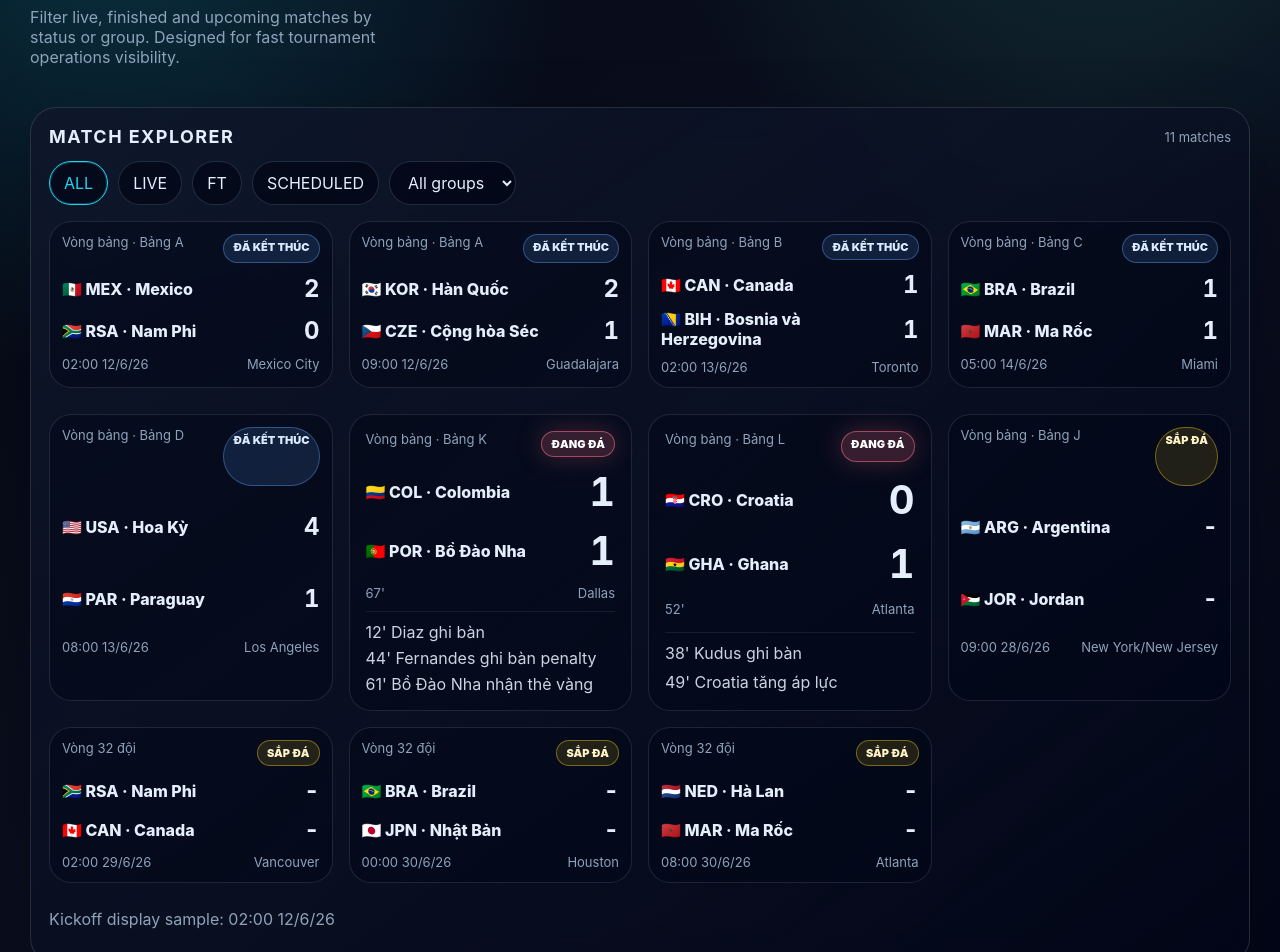
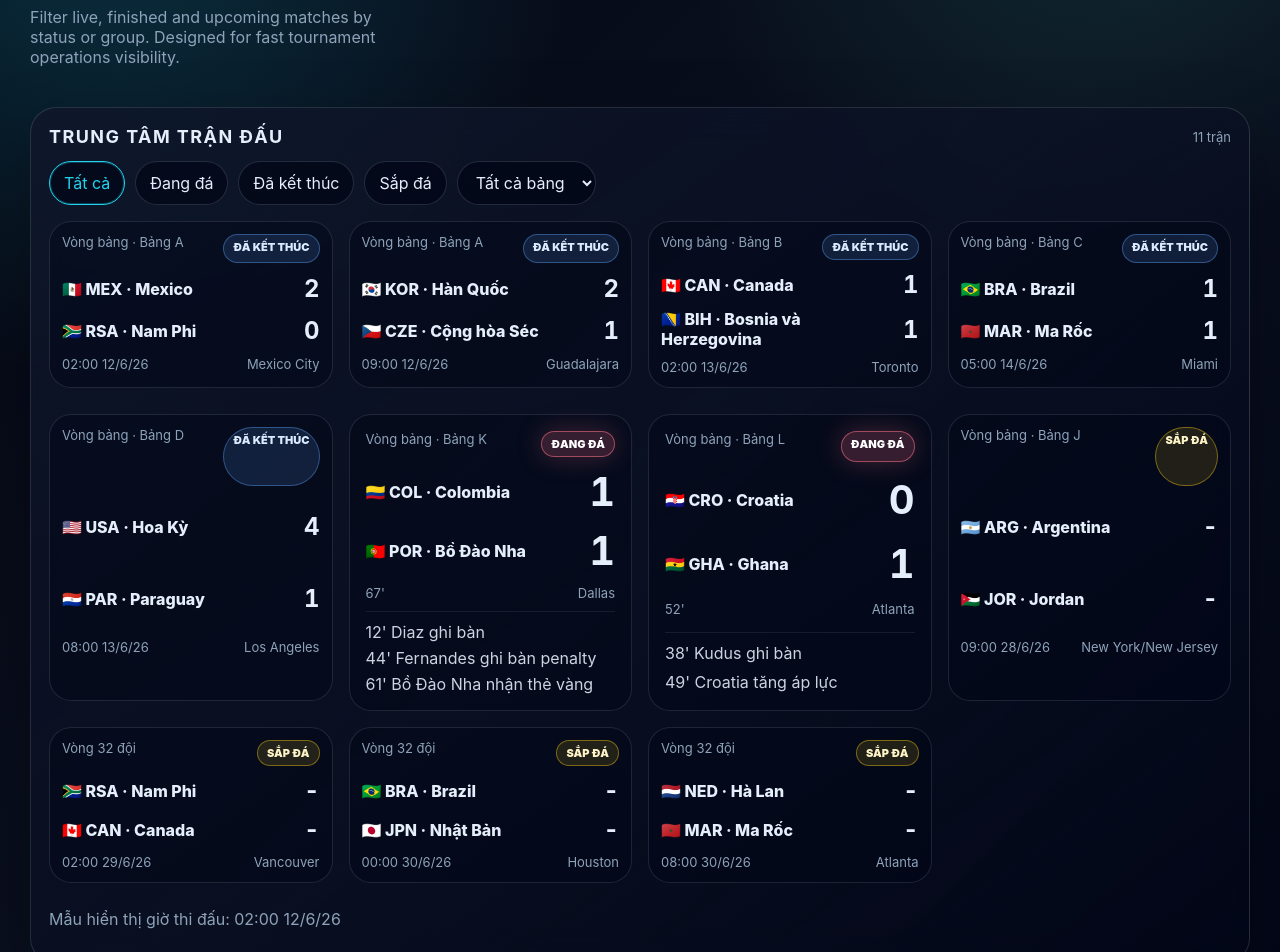
Before and after one commit to hydakyo/wc2026, a Next.js app: page /matches in a window 1280 px wide. Shown: the part 200-1152 px from the top of the page. Built offline with nearby package versions, Linux system fonts and the light colour scheme.

Commit message:
i18n: translate match explorer

```diff
--- a/components/MatchExplorer.tsx
+++ b/components/MatchExplorer.tsx
@@ -1,8 +1,10 @@
 'use client';
 
 import { useMemo, useState } from 'react';
-import { formatKickoff, groups, matches } from '@/lib/worldcup-data';
+import { formatKickoff, groups, matches, statusLabel } from '@/lib/worldcup-data';
 import { MatchCard } from './Cards';
+
+const statusFilters = ['ALL', 'LIVE', 'FT', 'SCHEDULED'];
 
 export function MatchExplorer() {
   const [status, setStatus] = useState('ALL');
@@ -10,13 +12,13 @@ export function MatchExplorer() {
   const filtered = useMemo(() => matches.filter((match) => (status === 'ALL' || match.status === status) && (group === 'ALL' || match.group === group)), [status, group]);
   return (
     <section className="card">
-      <div className="section-title"><h2>Match Explorer</h2><span>{filtered.length} matches</span></div>
+      <div className="section-title"><h2>{'Trung t\u00e2m tr\u1eadn \u0111\u1ea5u'}</h2><span>{filtered.length} {'tr\u1eadn'}</span></div>
       <div className="filters">
-        {['ALL', 'LIVE', 'FT', 'SCHEDULED'].map((item) => <button className={status === item ? 'active' : ''} key={item} onClick={() => setStatus(item)}>{item}</button>)}
-        <select value={group} onChange={(event) => setGroup(event.target.value)}><option value="ALL">All groups</option>{groups.map((g) => <option key={g} value={g}>Group {g}</option>)}</select>
+        {statusFilters.map((item) => <button className={status === item ? 'active' : ''} key={item} onClick={() => setStatus(item)}>{item === 'ALL' ? 'T\u1ea5t c\u1ea3' : statusLabel(item)}</button>)}
+        <select value={group} onChange={(event) => setGroup(event.target.value)}><option value="ALL">{'T\u1ea5t c\u1ea3 b\u1ea3ng'}</option>{groups.map((g) => <option key={g} value={g}>Bảng {g}</option>)}</select>
       </div>
       <div className="grid match-list">{filtered.map((match) => <MatchCard key={match.id} match={match} dense={match.status !== 'LIVE'} />)}</div>
-      <p className="subtle">Kickoff display sample: {formatKickoff(filtered[0]?.kickoff ?? new Date().toISOString())}</p>
+      <p className="subtle">{'M\u1eabu hi\u1ec3n th\u1ecb gi\u1edd thi \u0111\u1ea5u'}: {formatKickoff(filtered[0]?.kickoff ?? new Date().toISOString())}</p>
     </section>
   );
 }
```
